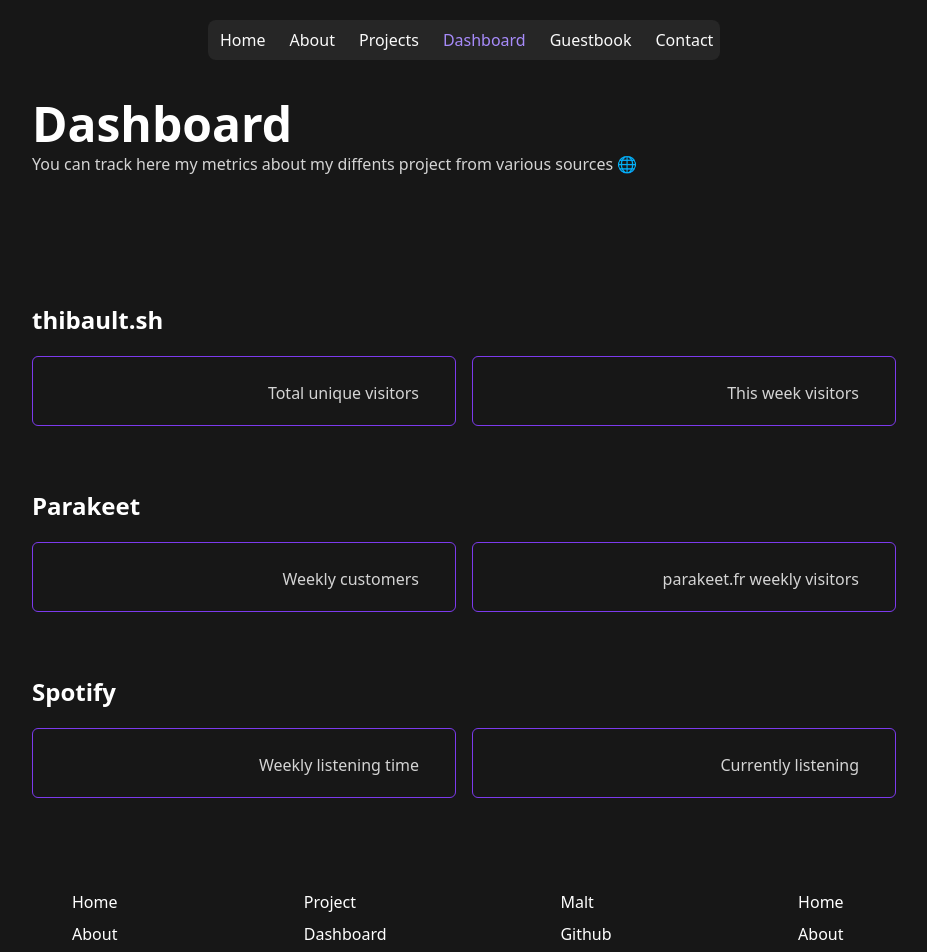
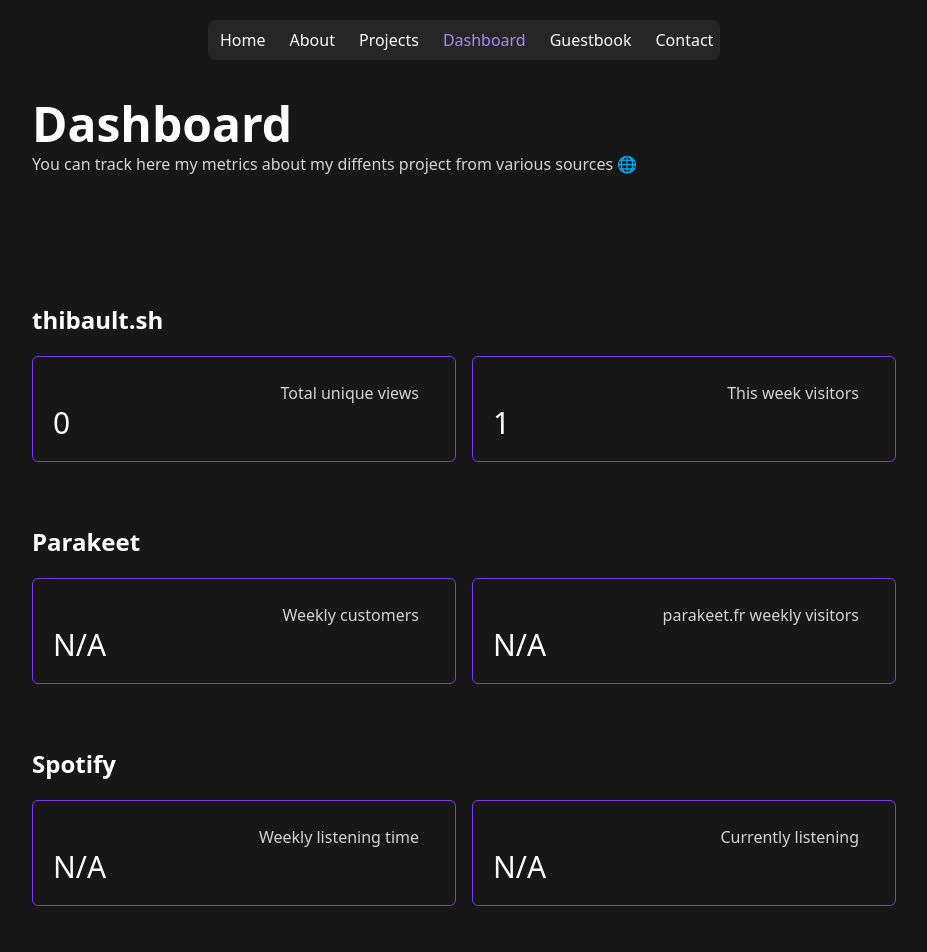
Before and after one commit to thibaultmthh/thibault.sh, a Next.js app: page /dashboard in a window 1280 px wide. Shown: the top 952 px of the page, without its empty margins (176-1103 px from the left). Built offline with nearby package versions, Linux system fonts and the light colour scheme; no server answers; the database is empty.

Commit message:
view counter

```diff
--- a/components/Metric.tsx
+++ b/components/Metric.tsx
@@ -7,7 +7,7 @@
 }: {
   name: string;
   description: string;
-  fetcher: () => void;
+  fetcher: () => Promise<number | string>;
 }) {
   const { isLoading, isError, data } = useQuery([name], fetcher);
 
@@ -16,7 +16,7 @@
   return (
     <div className="  p-5 border border-violet-600 rounded-md w-full shadow-none  hover:shadow-md hover:shadow-violet-500 ">
       <h2 className="text-base text-right mt-1 text-neutral-300 mr-4">{description}</h2>
-      <p className="text-white text-3xl font-medium">{value ? "" : ""}</p>
+      <p className="text-white text-3xl font-medium">{value}</p>
     </div>
   );
 }
--- a/components/PostBody.tsx
+++ b/components/PostBody.tsx
@@ -9,8 +9,6 @@
 // Barebones lazy-loaded image component
 const SampleImageComponent = ({ value, isInline }: any) => {
   const { width, height } = getImageDimensions(value);
-  console.log(value, isInline);
-
   return (
     <Image
       src={urlBuilder(sanityClient)
--- a/components/Project.tsx
+++ b/components/Project.tsx
@@ -49,9 +49,9 @@
       </div>
 
       <div className="flex justify-around mt-2 sm:block sm:mt-0 sm:float-right">
-        <Button>
-          <Link href={`/projects/${project.slug.current}`}>Learn more</Link>
-        </Button>
+        <Link href={`/projects/${project.slug.current}`}>
+          <Button>Learn more</Button>
+        </Link>
       </div>
     </div>
   );
--- /dev/null
+++ b/components/hooks/useVueConter.ts
@@ -0,0 +1,29 @@
+import axios from 'axios';
+import { useEffect } from 'react';
+import useSWR from 'swr';
+
+async function fetcher(...args: any[]) {
+  try {
+    // @ts-ignore
+  const res = await axios.get(...args);
+  return res.data
+
+}
+  catch (error) {
+    console.log(error);
+    return error;
+  }
+}
+
+
+export default function useVueConter({slug}: {slug: string}){
+      const { data } = useSWR(`/api/views/${slug}`, fetcher);
+    const views = new Number(data?.views);
+
+    useEffect(() => {
+        const registerView = () => axios.post(`/api/views/${slug}`)
+        registerView();
+    }, [slug]);
+
+    return views
+}
--- /dev/null
+++ b/lib/prisma.ts
@@ -0,0 +1,11 @@
+import { PrismaClient } from '@prisma/client';
+
+declare global {
+  var prisma: PrismaClient | undefined;
+}
+
+const prisma = global.prisma || new PrismaClient({log: ['query']})
+
+if (process.env.NODE_ENV !== 'production') global.prisma = prisma
+
+export default prisma;
--- a/package.json
+++ b/package.json
@@ -14,6 +14,7 @@
   },
   "dependencies": {
     "@portabletext/react": "^1.0.6",
+    "@prisma/client": "^4.2.1",
     "@reduxjs/toolkit": "^1.8.3",
     "@sanity/asset-utils": "^1.3.0",
     "@sanity/client": "^3.3.3",
@@ -29,7 +30,8 @@
     "react-flip-move": "^3.0.4",
     "react-redux": "^8.0.2",
     "react-spring": "^9.5.2",
-    "sass": "^1.54.4"
+    "sass": "^1.54.4",
+    "swr": "^1.3.0"
   },
   "devDependencies": {
     "@babel/core": "^7.18.10",
--- /dev/null
+++ b/pages/api/views/[slug].ts
@@ -0,0 +1,56 @@
+
+import prisma from 'lib/prisma'
+import { NextApiHandler } from 'next'
+
+
+
+
+const handler: NextApiHandler = async (req, res) => {
+    console.log(req.query, req.method);
+
+    try {
+    const slug = req.query.slug?.toString()
+
+    if (!slug) {
+        return res.status(400).json({
+            message: 'Missing slug'
+        })
+    }
+    if (req.method === "GET"){
+        const views = await prisma.view.findUnique({
+            where: {
+                slug
+            }
+        })
+        return res.status(200).json({
+            views: views?.count || 0
+        })
+    }
+    if (req.method === "POST"){
+        const views = await prisma.view.upsert({
+            where: {
+                slug
+            },
+            create: {
+                slug,
+                count: 1
+            },
+            update: {
+                count: {
+                    increment: 1
+                }
+            }
+        })
+        return res.status(200).json({
+            views: views?.count || 0
+        })
+    }
+    res.status(400).json({ message: 'Invalid method'})
+    }
+    catch (error) {
+       return res.status(500).json({ message: (error as {message:string}).message })
+    }
+
+}
+
+export default handler
--- /dev/null
+++ b/pages/api/views/index.ts
@@ -0,0 +1,19 @@
+import prisma from "lib/prisma";
+import { NextApiHandler } from "next";
+
+const handler: NextApiHandler = async (req, res) => {
+    if (req.method === "GET"){
+        const totalViews = await prisma.view.aggregate({
+            _sum: {
+                count: true
+            }
+        })
+
+        return res.status(200).json({
+            totalViews: totalViews._sum.count || 0
+        })
+    }
+
+}
+
+export default handler;
--- a/pages/dashboard.tsx
+++ b/pages/dashboard.tsx
@@ -1,3 +1,4 @@
+import axios from "axios";
 import Contener from "components/Contener";
 import Metric from "components/Metric";
 import PageTitle from "components/PageTitle";
@@ -12,22 +13,32 @@
       <div className="mb-16">
         <h1 className="font-bold text-2xl text-white mb-5">thibault.sh</h1>
         <div className="grid grid-cols-1 sm:grid-cols-2 gap-4">
-          <Metric name="u-v" description="Total unique visitors" fetcher={() => {}} />
-          <Metric name="u-w-v" description="This week visitors" fetcher={() => {}} />
+          <Metric
+            name="u-v"
+            description="Total unique views"
+            fetcher={async () => {
+              const r = await axios.get("/api/views");
+              const v = r.data.totalViews;
+              console.log(v);
+
+              return v;
+            }}
+          />
+          <Metric name="u-w-v" description="This week visitors" fetcher={async () => 1} />
         </div>
       </div>
       <div className="mb-16">
         <h1 className="font-bold text-2xl text-white mb-5">Parakeet</h1>
         <div className="grid grid-cols-1 sm:grid-cols-2 gap-4">
-          <Metric name="p-w-c" description="Weekly customers" fetcher={() => {}} />
-          <Metric name="p-w-v" description="parakeet.fr weekly visitors" fetcher={() => {}} />
+          <Metric name="p-w-c" description="Weekly customers" fetcher={async () => "N/A"} />
+          <Metric name="p-w-v" description="parakeet.fr weekly visitors" fetcher={async () => "N/A"} />
         </div>
       </div>
       <div className="mb-16">
         <h1 className="font-bold text-2xl text-white mb-5">Spotify</h1>
         <div className="grid grid-cols-1 sm:grid-cols-2 gap-4">
-          <Metric name="w-l-t" description="Weekly listening time" fetcher={() => {}} />
-          <Metric name="currently-listening" description="Currently listening" fetcher={() => {}} />
+          <Metric name="w-l-t" description="Weekly listening time" fetcher={async () => "N/A"} />
+          <Metric name="currently-listening" description="Currently listening" fetcher={async () => "N/A"} />
         </div>
       </div>
     </Contener>
--- a/pages/index.tsx
+++ b/pages/index.tsx
@@ -33,9 +33,9 @@
           I am a fullstack developper living in Grenoble. I love to code and I love to create. I am a self-taught
           developer and I am always looking for new challenges.
           <div className="my-3 sm:float-right sm:my-2	">
-            <Button>
-              <Link href={"/about"}>More</Link>
-            </Button>
+            <Link href={"/about"}>
+              <Button>More</Button>
+            </Link>
           </div>
         </p>
       </div>
@@ -47,9 +47,9 @@
           ))}
         </ul>
         <div className="mt-10 flex justify-around">
-          <Button>
-            <Link href={"/projects"}> See all projects</Link>
-          </Button>
+          <Link href={"/projects"}>
+            <Button>See all projects</Button>
+          </Link>
         </div>
       </div>
     </Contener>
--- a/pages/projects/[slug].tsx
+++ b/pages/projects/[slug].tsx
@@ -3,10 +3,12 @@
 import { sanityGraphql, SanityImage } from "lib/sanity";
 import { PortableText } from "@portabletext/react";
 import PostBody from "components/PostBody";
+import useVueConter from "components/hooks/useVueConter";
 
 interface Props {
   project: {
     title: string;
+    slug: { current: string };
     shortDescription: string;
     tags: { tag: string }[];
     image: SanityImage;
@@ -17,8 +19,15 @@
 }
 
 export default function ProjectDetails({ project }: Props) {
+  const view = useVueConter({ slug: project.slug.current });
   return (
     <Contener title={project.title} description={project.shortDescription}>
+      <div>
+        <PageTitle
+          title={project.title}
+          description={`${project.dateStarted.split("-")[0]} - ${project.dateFinished.split("-")[0]}  |  ${view} views`}
+        />
+      </div>
       <PostBody content={project.descriptionRaw} />
     </Contener>
   );
@@ -31,6 +40,7 @@
         allProject (where: {slug: {current: {eq: "${params.slug}"}}}){
           title,
           tags {tag},
+          slug{current},
           image {asset {metadata {dimensions {height width}} url}},
           dateStarted,
           dateFinished,
@@ -63,13 +73,9 @@
     `,
   });
 
-  console.log(r.data);
-
   const slugs = r.data.errors
     ? []
     : (r.data.data.allProject.map((p: { slug: { current: string } }) => p.slug.current) as string[]);
-
-  console.log(slugs, r.data.errors);
 
   return {
     paths: slugs.map((slug) => ({ params: { slug } })),
```
Also changed, not shown: 2 other files (tests, documents, lock files or other folders).
